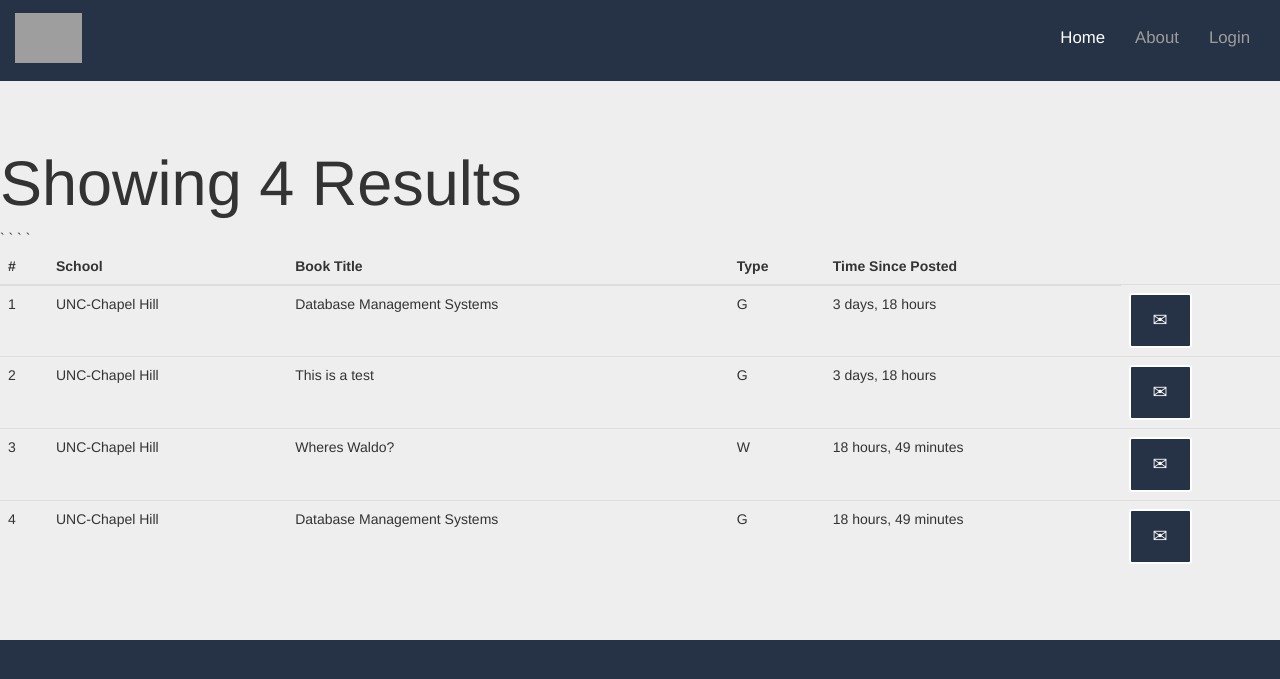
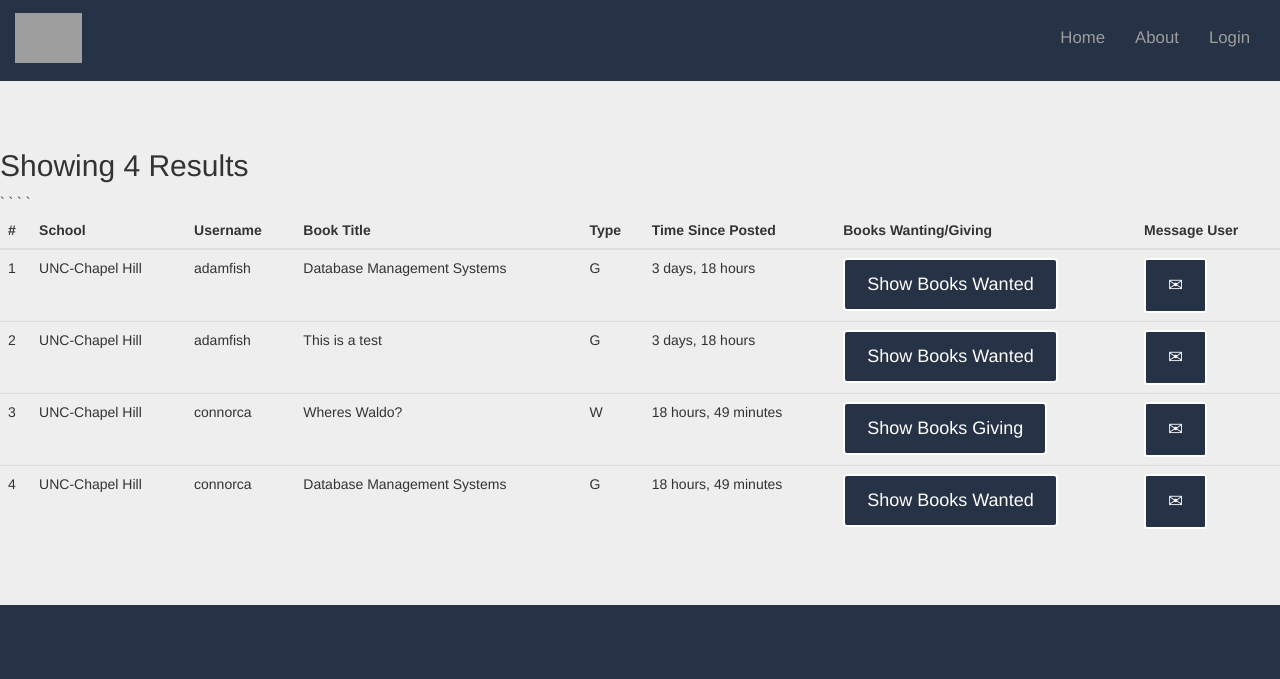
Before and after one commit to adamleighfish/TextbookExchange, a Django app: page /listing_list/ in a window 1280 px wide. Shown: the top 679 px of the page. Run offline with Django 3.2, Linux system fonts and the light colour scheme; data comes from the database, SQL or seed files in the repository; some libraries are stand-ins or nearby versions; grey boxes are pictures that could not be loaded.

Commit message:
Added way for users to see the giving/recieving books on search page

```diff
--- a/home/urls.py
+++ b/home/urls.py
@@ -24,4 +24,5 @@ urlpatterns = [
     url(r'^autocomplete/get_book/', views.AutoCompleteView.as_view(), name='get_book'),
     url(r'^api/', include(router.urls)),
     url(r'^listing_list/$', views.ListBooks.as_view(), name='booksearch'),
+    url(r'^ajax/find_books/$', views.find_books, name='find_books'),
 ]
--- a/home/views.py
+++ b/home/views.py
@@ -193,3 +193,23 @@ def find_exchange(this_listing):
                                      sid2=reverse_listing.sid, bid2=reverse_listing.bid)
                     query.save()
                     return
+
+
+def find_books(request):
+        userid = request.GET.get('userid')
+        listingtype = request.GET.get('listingtype')
+        if listingtype == 'G ':
+            listingtype = 'G'
+        else:
+            listingtype = 'W'
+
+        books = Listing.objects.filter(sid__user__username__exact=userid).exclude(type__iexact=listingtype)
+
+        data = {}
+        i = 1
+        for book in books:
+            data[i] = book.bid.title
+            i = i + 1
+
+        print(data)
+        return JsonResponse(data)
--- a/static/css/home.css
+++ b/static/css/home.css
@@ -37,11 +37,6 @@ body{
           border: 2px solid #FFF;
       }
 
-@media (max-width:600px){
-          .carousel-caption{
-              display: none;
-          }
-      }
 
 .container {
           margin: 4% auto;
@@ -55,3 +50,8 @@ body{
 img {
           height: 100%;
       }
+
+.inactiveLink {
+    cursor: default;
+    pointer-events: none;
+}
--- a/templates/home/base.html
+++ b/templates/home/base.html
@@ -1,4 +1,5 @@
-{%  load static %}<!doctype html>
+{%  load static %}
+<!doctype html>
 <html>
     <head>
         <meta charset="utf-8">
--- a/templates/home/listing_list.html
+++ b/templates/home/listing_list.html
@@ -1,61 +1,58 @@
-<!DOCTYPE html>
-{% load staticfiles %}
+{% extends 'home/base.html' %}
 
-<html lang="en">
-<head>
-    <meta charset="UTF-8">
-    <title>Available Book Listings</title>
-    <meta name="viewport" content="width=device-width, initial-scale=1">
-    <link rel="stylesheet" href="https://maxcdn.bootstrapcdn.com/bootstrap/3.3.7/css/bootstrap.min.css">
-    <link rel="stylesheet" href="https://cdnjs.cloudflare.com/ajax/libs/font-awesome/4.7.0/css/font-awesome.min.css">
-    <link rel="stylesheet" href="http://code.jquery.com/ui/1.12.1/themes/base/jquery-ui.css" type="text/css" media="all"/>
-    <script src="https://ajax.googleapis.com/ajax/libs/jquery/3.2.1/jquery.min.js"></script>
-    <script src="https://ajax.googleapis.com/ajax/libs/jqueryui/1.12.1/jquery-ui.js" type="text/javascript"></script>
-    <script src="https://maxcdn.bootstrapcdn.com/bootstrap/3.3.7/js/bootstrap.min.js"></script>
-    <link rel ="stylesheet" type="text/css" href='{% static "css/home.css" %}'/>
-</head>
-<body>
-<nav class="navbar navbar-inverse">
-        <div class="container-fluid">
-            <div class="navbar-header">
-                <button type="button" class="navbar-toggle" data-toggle="collapse" data-target="#myNavBar">
-                    <span class="icon-bar"></span>
-                    <span class="icon-bar"></span>
-                    <span class="icon-bar"></span>
-                </button>
-                <a class="navbar-brand" href="#"><img src="#"></a>
-            </div>
-            <div class="collapse navbar-collapse" id="myNavbar">
+{% block javascript %}
+    <script>
+        $dropdown = $("#myList");
+        $(".dropdown-toggle").click(function() {
+            var id = $(this).closest("tr").children().eq(2).text();
+            var type = $(this).closest("tr").children().eq(4).text();
+            $(this).after($dropdown);
+            $dropdown.empty()
+            $.ajax({
+                url: '/ajax/find_books/',
+                data: {
+                    'userid' : id,
+                    'listingtype' : type
+                },
+                dataType: 'json',
+                success: function (data) {
 
-                <ul class="nav navbar-nav navbar-right">
-                    <li class="active"><a href="../">Home</a></li>
-                    <li><a href="../about">About</a></li>
-                    {% if user.is_authenticated %}
-                    <li><a href="{% url 'home:logout' %}">Logout</a></li>
-                    {% else %}
-                    <li><a href="{% url 'home:login' %}">Login</a></li>
-                    {% endif %}
-                </ul>
-            </div>
-        </div>
-    </nav>
-<div class="jumbotron">
+                    $.each(data, function (i, result) {
+                        var bookTitle = result;
+                        $('#myList').append('<li role="presentation"><a class="inactiveLink" role="menuitem" tabindex="-1">' + bookTitle + '</a></li>');
+
+                    });
+                }
+
+
+            });
+            $(this).dropdown();
+        });
+    </script>
+{% endblock %}
+
 {% block content %}
+    <div class ='jumbotron'>
     {% if result  %}
         {% if result.count == 1 %}
-            <h1>Showing {{ result.count }} Result</h1>
+            <h2>Showing {{ result.count }} Result</h2>
         {% else %}
-            <h1>Showing {{ result.count }} Results</h1>
+            <h2>Showing {{ result.count }} Results</h2>
         {% endif %}
 
-        <table class='table table-hover'>
+
+        <table class='table table-hover' id = "searchTable">
+
         <thead>
             <tr>
                 <th>#</th>
                 <th>School</th>
+                <th>Username</th>
                 <th>Book Title</th>
                 <th>Type</th>
                 <th>Time Since Posted</th>
+                <th>Books Wanting/Giving</th>
+                <th>Message User</th>
             </tr>
 
 
@@ -64,11 +61,21 @@
         <tbody>
         {% for instance in result %}
             <tr>
-                <td> {{ forloop.counter}}</td>
-                <td> {{ instance.sid.school }} </td>
-                <td> {{ instance.bid }} </td>
-                <td> {{ instance.type }} </td>
-                <td> {{ instance.date|timesince}} </td>
+                <td>{{ forloop.counter}}</td>
+                <td>{{ instance.sid.school }} </td>
+                <td>{{ instance.sid.user.username}}</td>
+                <td>{{ instance.bid }} </td>
+                <td>{{ instance.type }} </td>
+                <td>{{ instance.date|timesince}} </td>
+                <td class="dropdown">
+                    {% if instance.type == 'W' %}
+                    <a class="btn btn-default dropdown-toggle" data-toggle="dropdown" href="#" id="dropdownbutton">Show Books Giving</a>
+                    {% else %}
+                    <a class="btn btn-default dropdown-toggle" data-toggle="dropdown" href="#" id="dropdownbutton">Show Books Wanted</a>
+                    {%  endif %}
+                </td>
+
+
                 <td>
                     <a href="/messages/write/{{ instance.sid.user.username }} "><button type="button" class = "btn btn-default btn-sm">
                         <span class="glypicon glyphicon-envelope"></span>
@@ -79,11 +86,13 @@
 `
         {% endfor %}
         </tbody>
+
         </table>
+        </div>
+        <ul class="dropdown-menu" id="myList" role="menu" aria-labelledby="dropdownbutton"></ul>
     {% endif %}
 
 
 {% endblock %}
-</div>
 </body>
 </html>
```
